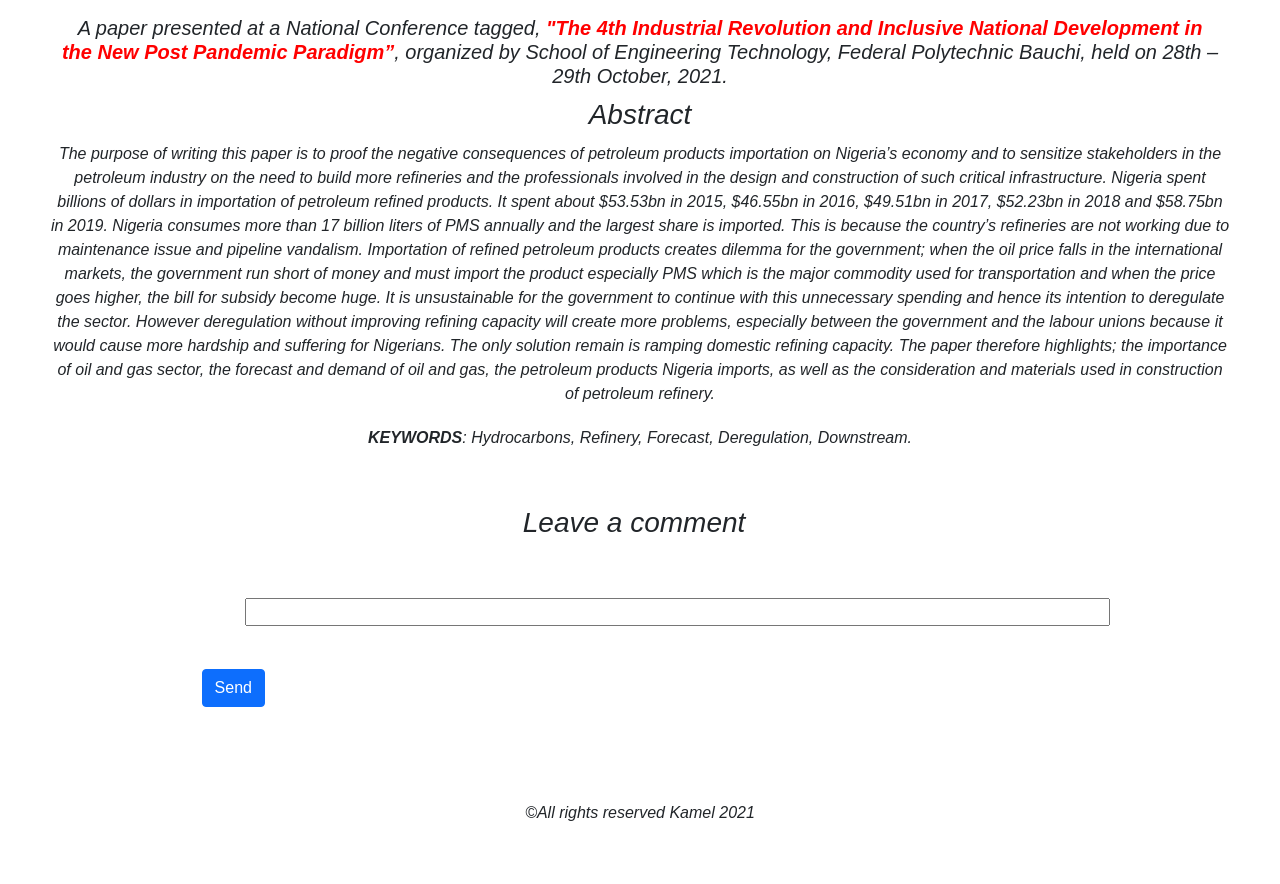
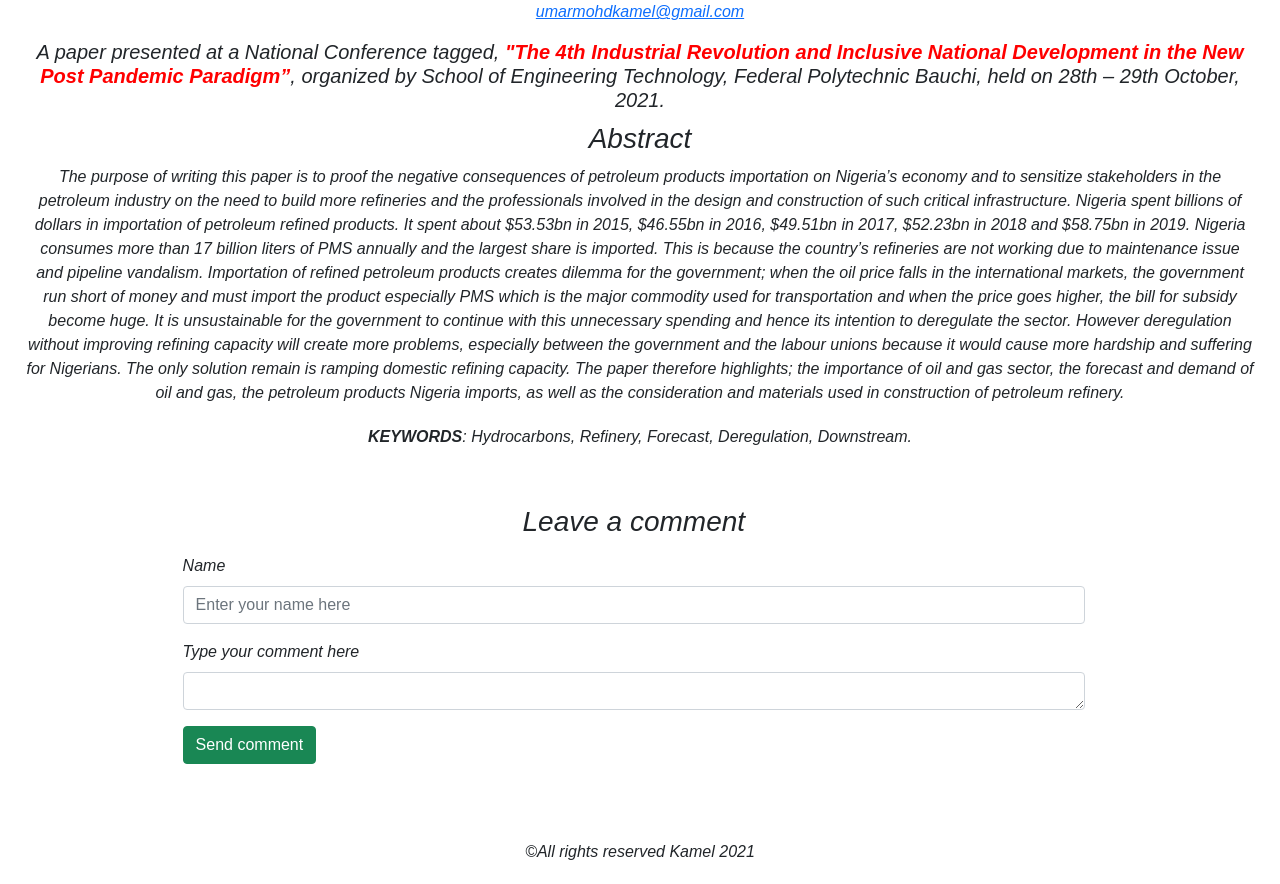
Before and after one commit to GADSEDU/me-web, a plain HTML site: page reswork.html in a window 1280 px wide. Shown: the part 992-1876 px from the top of the page. Before the commit the page ends 1837 px from the top, so only its background shows below. Drawn offline with nearby package versions, Linux system fonts and the light colour scheme; a script that the page names is missing.

Commit message:
Add files via upload

```diff
--- a/reswork.html
+++ b/reswork.html
@@ -199,8 +199,19 @@
                          </form>
                          <div id="message-wrapper"></div>
                          <form action="" id="send-wrapper">
-                              <input type="text" id="message-input">
-                              <button type="submit" id="send-button" class="btn btn-primary">Send</button>
+                              <!--<input type="text" id="message-input">
+                              <button type="submit" id="send-button" class="btn btn-primary">Send</button>-->
+                                 <div class="mb-3">
+                                   <label for="text" class="form-label">Name</label>
+                                   <input type="text" class="form-control" id="name" placeholder="Enter your name here">
+                                 </div>
+                                 <div class="mb-3">
+                                   <label for="textarea" class="form-label">Type your comment here</label>
+                                   <textarea class="form-control" id="textarea" cols="5" rows="3"></textarea>
+                                 </div>
+                                 <div class="mb-3">
+                                   <button class="btn btn-success" id="">Send comment</button>
+                                 </div>
                          </form>
                     </div>
                </div>
--- a/style.css
+++ b/style.css
@@ -121,7 +121,7 @@ header {
 
 main {
     display: block;
-    margin: 50px;
+    margin: 25px;
 }
 
 aside img {
@@ -136,7 +136,6 @@ aside img {
 
 article {
     display: block;
-
 }
 
 .name {
@@ -147,6 +146,7 @@ article {
 
 h1 {
     background-color: #c3e2a6;
+    font-weight: bold;
     color: #0a0a0a;
     padding: 10px;
     margin-top: 20px;
@@ -176,7 +176,7 @@ h5 {
 
 .main-docs img {
     border: 1px solid #000;
-    margin: 10px;
+    margin: 20px;
 }
 
 .skills {
@@ -236,17 +236,6 @@ h5 {
     border: none;
 }
 
-/*.res-work {
-    width: 100%;
-    padding: 20px
-    margin-left: 5%;
-    background-color: #000;
-    font-size: 2em;
-    color: #fff;
-    text-align: center;
-    border-radius: 8px;
-}*/
-
 .art-head {
     margin-top: 50px;
     text-align: center;
@@ -283,7 +272,6 @@ h5 {
 
 .container-com {
     width: 100%;
-    margin: 5%;
     padding: 15px 10px;
     margin-top: 15px;
     /*border: 1px solid #ccc;*/
@@ -296,10 +284,16 @@ h5 {
 
 input {
     width: 100%;
-    margin: 5%;
+    margin: 0;
 }
 
 textarea {
+    height: 20px;
+    width: 100%;
+    resize: vertical;
+}
+
+/*textarea {
     height: 20px;
     width: 100%;
     border: none;
@@ -310,7 +304,7 @@ textarea {
     outline: none;
 }
 
-/*.btn {
+.btn {
     display: none;
 }*/
 
```
